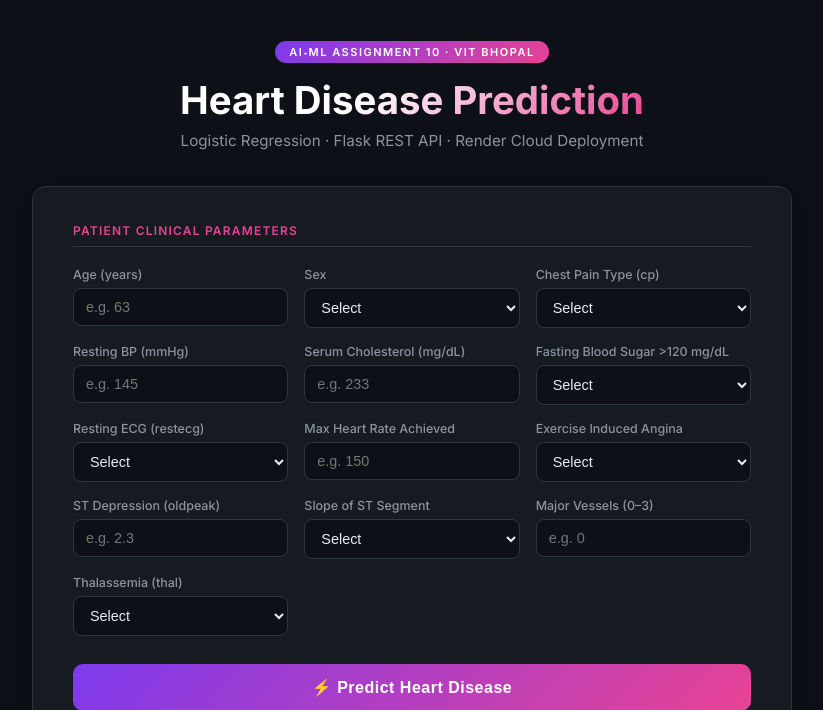
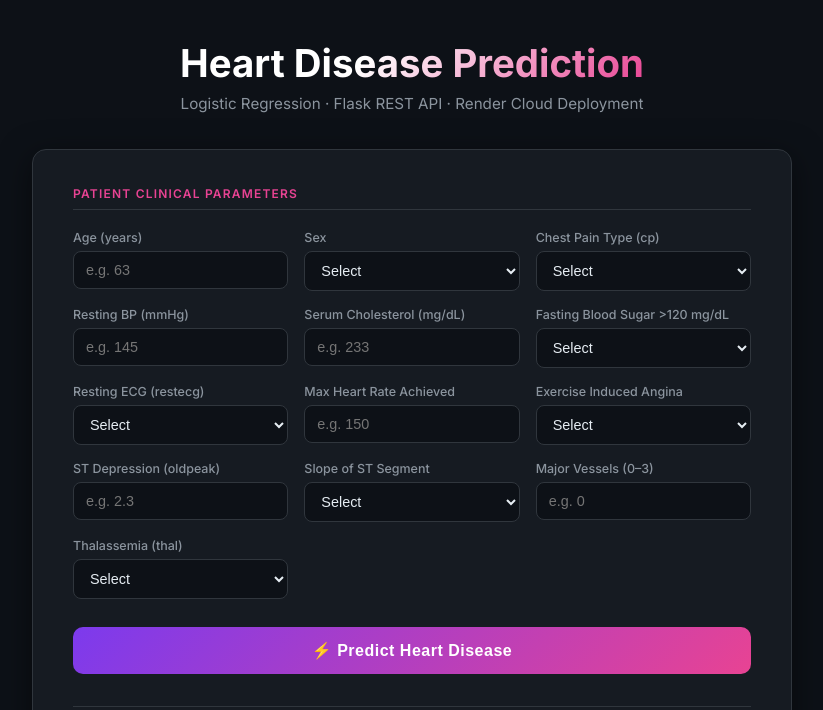
Before and after one commit to VINAYAK17bgh/HeartDiseaseDeployment, a Flask app: page / in a window 1280 px wide. Shown: the top 710 px of the page, without its empty margins (228-1051 px from the left). Run offline with Flask 3, Linux system fonts and the light colour scheme; parts of the project's set-up code (start-up, migrations or seed data) failed here and were passed over.

Commit message:
Update index.html

```diff
--- a/templates/index.html
+++ b/templates/index.html
@@ -189,7 +189,7 @@
 
   <!-- ── HEADER ──────────────────────────────────────────────────────────── -->
   <header>
-    <div class="badge">AI‑ML Assignment 10 · VIT Bhopal</div>
+
     <h1>Heart Disease Prediction</h1>
     <p>Logistic Regression · Flask REST API · Render Cloud Deployment</p>
   </header>
```
